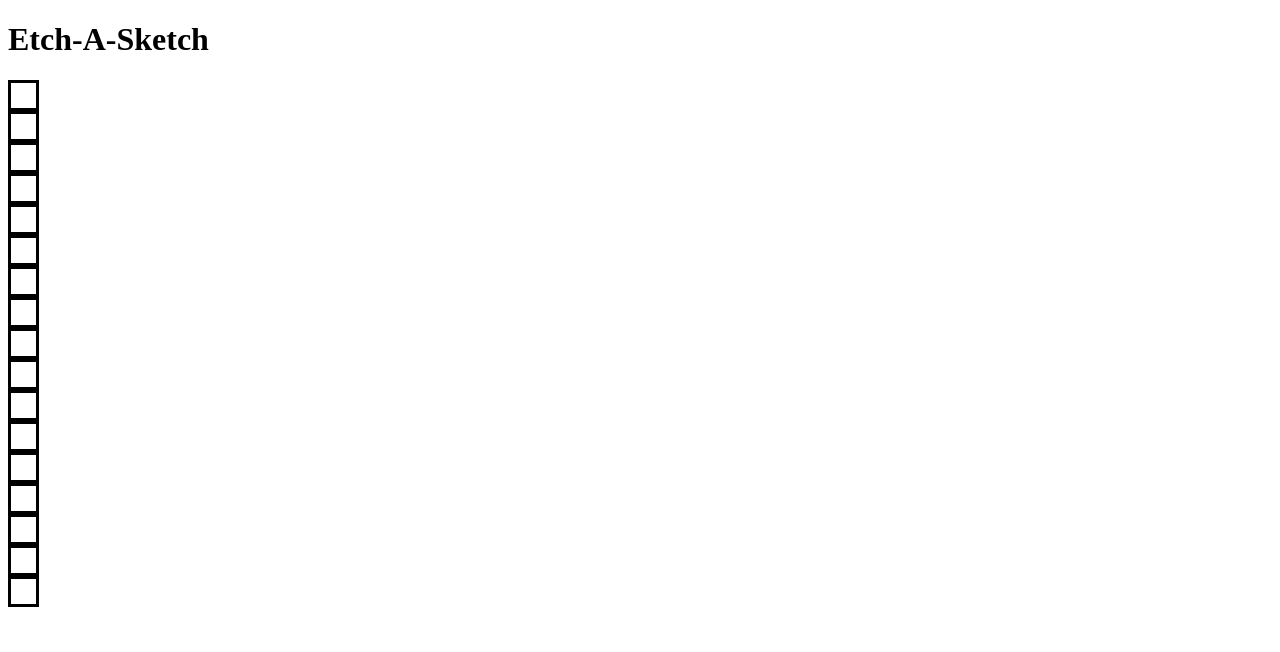
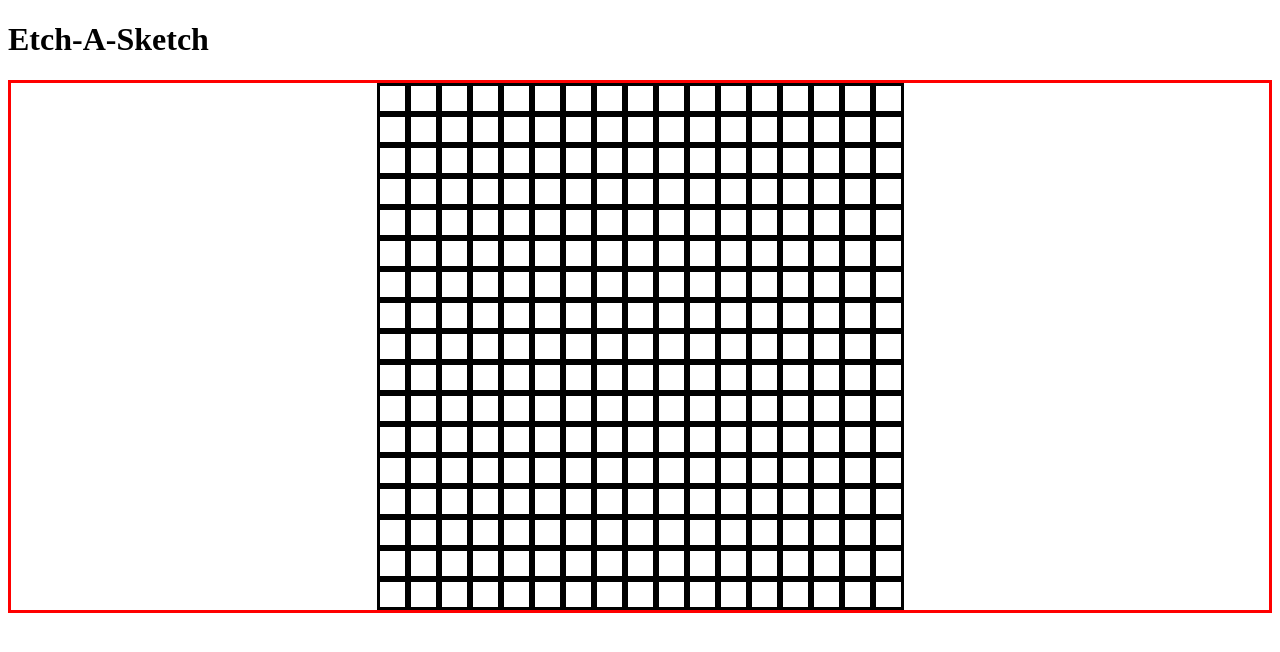
Before and after one commit to jpblicer/odin-EtchASketch, a plain HTML site: page index.html in a window 1280 px wide. Drawn offline with Linux system fonts and the light colour scheme.

Commit message:
create for loop that creates squareRowElement div based on squareGridSize. Nest squareElement for loop inside of it

```diff
--- a/app.js
+++ b/app.js
@@ -1,11 +1,14 @@
-let squareGrideSize = 16;
+let squareGridSize = 16;
 
 const containerElement = document.querySelector("#container");
 
-
-for(let i = 0; i<= squareGrideSize; i++){
-    const squareElement = document.createElement("div");
-    squareElement.classList.add("squareElement");
-    containerElement.appendChild(squareElement);
-
+for(let i = 0; i<= squareGridSize; i++){
+    const squareRowElement = document.createElement("div");
+    squareRowElement.classList.add("squareRowElement");
+    containerElement.appendChild(squareRowElement)
+    for(let i = 0; i<= squareGridSize; i++){
+        const squareElement = document.createElement("div");
+        squareElement.classList.add("squareElement");
+        squareRowElement.appendChild(squareElement);
+    }
 }
--- a/style.css
+++ b/style.css
@@ -1,3 +1,17 @@
+#container{
+    display: flex;
+    flex-direction: column;
+    flex-wrap: wrap;
+    align-items: center;
+    justify-content: center;
+    border: solid;
+    border-color: red;
+}
+
+.squareRowElement{
+    display: flex;
+}
+
 .squareElement{
     border: solid;
     border-color: black;
```
